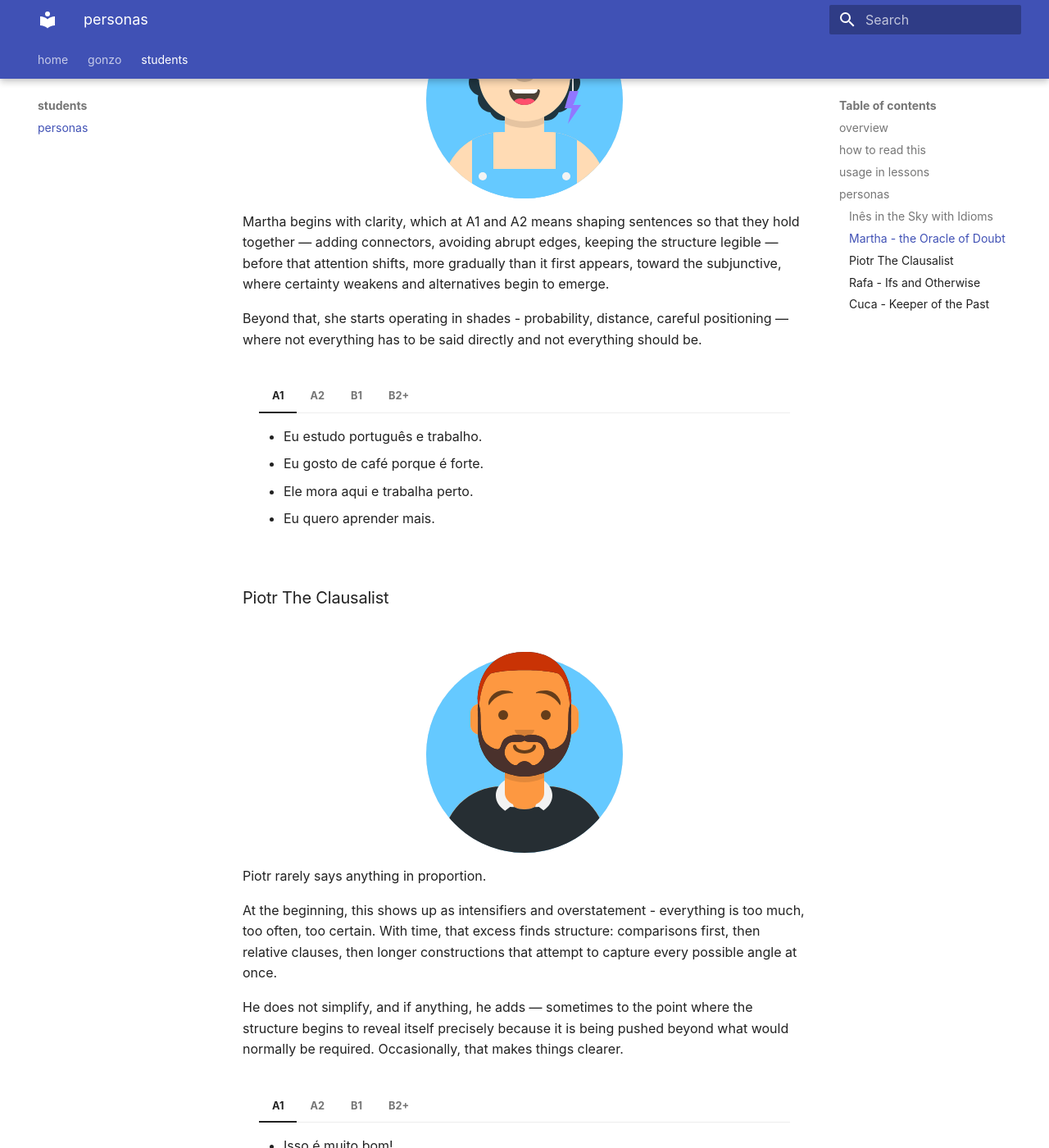
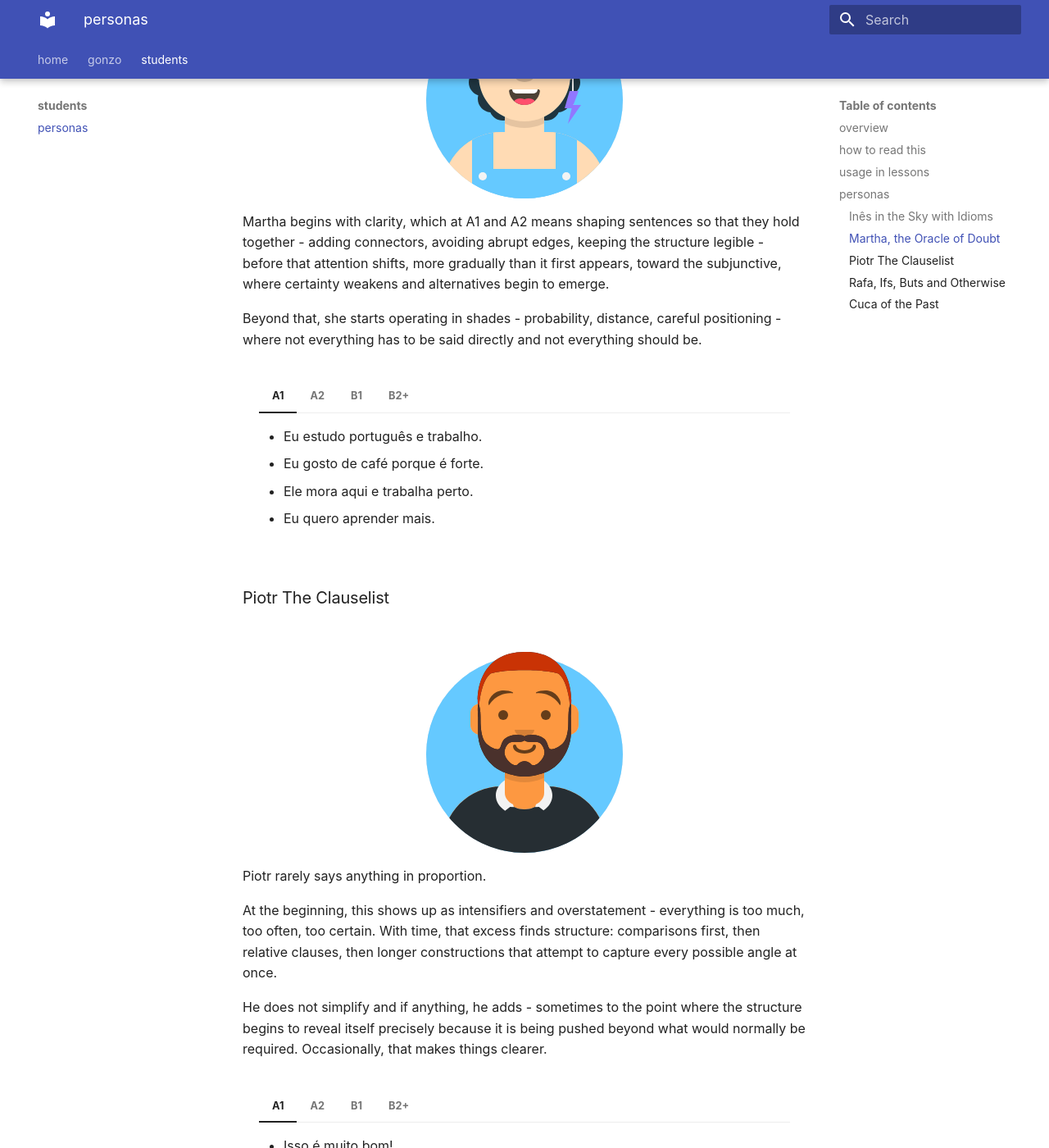
Before and after one commit to jiwanski/topicalia2-notes, an MkDocs documentation site: the page built from docs/students/personas.md, in a window 1280 px wide and 1400 px high, scrolled down 2704 px. Shown: the whole window at 82% size. Built offline with MkDocs 1.6.1 and Material for MkDocs 9.7.7, drawn with Linux system fonts in a browser that asks for light colours; some of the changed text lies outside the part shown.

Commit message:
update personas' headings

```diff
--- a/docs/students/personas.md
+++ b/docs/students/personas.md
@@ -2,11 +2,11 @@
 
 In Topicalia, voices are not there as decoration.
 
-Each lesson is observed from a few angles, and those angles are not random but carried by a small, stable group of personas whose habits persist across levels, even as what they notice begins, gradually and sometimes unevenly, to change.
+Each lesson is observed from a few angles and those angles are not random but carried by a small, stable group of personas whose habits persist across levels, even as what they notice begins, gradually and sometimes unevenly, to change.
 
 What evolves is not the character but the sensitivity.
 
-A1 does not allow for the same obsessions as B2, and so each persona shifts its attention accordingly - from surface patterns to structure, from structure to nuance, and eventually toward something harder to name but easier to recognize once it appears.
+A1 does not allow for the same obsessions as B2 and so each persona shifts its attention accordingly - from surface patterns to structure, from structure to nuance and eventually toward something harder to name but easier to recognize once it appears.
 
 ## overview
 
@@ -77,7 +77,7 @@ Two or three are usually enough to create contrast, while anything beyond that t
 
 Over time, personas begin to shape how the lesson is read, sometimes more than the lesson itself, though not always in ways that can be easily traced back.
 
-Moods may appear alongside personas, but they do not accumulate; they register a reaction, briefly and without consequence, and then disappear.
+Moods may appear alongside personas but they do not accumulate; they register a reaction, briefly and without consequence and then disappear.
 
 ## personas
 
@@ -125,15 +125,15 @@ At lower levels, this reduces to fixed phrases and safe combinations - things th
       <li>Nesse tipo de projeto, <mark class="idiom" data-canonical="é melhor sobrar do que faltar">é melhor sobrar do que faltar</mark>.</li>
     </ul>
 
-### Martha - the Oracle of Doubt
+### Martha, the Oracle of Doubt
 
 <figure markdown="span">
   ![_](../assets/avatars/martha.svg)
 </figure>
 
-Martha begins with clarity, which at A1 and A2 means shaping sentences so that they hold together — adding connectors, avoiding abrupt edges, keeping the structure legible — before that attention shifts, more gradually than it first appears, toward the subjunctive, where certainty weakens and alternatives begin to emerge.
+Martha begins with clarity, which at A1 and A2 means shaping sentences so that they hold together - adding connectors, avoiding abrupt edges, keeping the structure legible - before that attention shifts, more gradually than it first appears, toward the subjunctive, where certainty weakens and alternatives begin to emerge.
 
-Beyond that, she starts operating in shades - probability, distance, careful positioning — where not everything has to be said directly and not everything should be.
+Beyond that, she starts operating in shades - probability, distance, careful positioning - where not everything has to be said directly and not everything should be.
 
 === "A1"
 
@@ -164,7 +164,7 @@ Beyond that, she starts operating in shades - probability, distance, careful pos
     - Não diria que seja errado, mas soa estranho.
 
 
-### Piotr The Clausalist
+### Piotr The Clauselist
 
 <figure markdown="span">
   ![_](../assets/avatars/piotr.svg)
@@ -174,7 +174,7 @@ Piotr rarely says anything in proportion.
 
 At the beginning, this shows up as intensifiers and overstatement - everything is too much, too often, too certain. With time, that excess finds structure: comparisons first, then relative clauses, then longer constructions that attempt to capture every possible angle at once.
 
-He does not simplify, and if anything, he adds — sometimes to the point where the structure begins to reveal itself precisely because it is being pushed beyond what would normally be required. Occasionally, that makes things clearer.
+He does not simplify and if anything, he adds - sometimes to the point where the structure begins to reveal itself precisely because it is being pushed beyond what would normally be required. Occasionally, that makes things clearer.
 
 === "A1"
 
@@ -203,7 +203,7 @@ He does not simplify, and if anything, he adds — sometimes to the point where
     - O problema que surgiu ontem, que ninguém previu, ainda não foi resolvido.
     - A forma como ele explicou, que parecia clara no início, ficou confusa depois.
 
-### Rafa - Ifs and Otherwise
+### Rafa, Ifs, Buts and Otherwise
 
 <figure markdown="span">
   ![_](../assets/avatars/rafa.svg)
@@ -213,7 +213,7 @@ Rafa treats language as something slightly unstable.
 
 At lower levels, this comes out as jokes, informal phrasing and small deviations that stay within safe limits. Later, those deviations become more deliberate: softening statements, introducing doubt, shifting tone without fully committing.
 
-By B1 this opens into conditionals — small hypothetical detours that suggest alternatives without insisting on them, where not everything has to happen, and it is often enough that it could.
+By B1 this opens into conditionals - small hypothetical detours that suggest alternatives without insisting on them, where not everything has to happen and it is often enough that it could.
 
 === "A1"
 
@@ -243,7 +243,7 @@ By B1 this opens into conditionals — small hypothetical detours that suggest a
     - Não sei se eu concordaria totalmente, mas entendo o ponto.
     - Se isso tivesse sido dito antes, talvez mudasse tudo.
 
-### Cuca - Keeper of the Past
+### Cuca of the Past
 
 <figure markdown="span">
   ![_](../assets/avatars/cuca.svg)
@@ -251,7 +251,7 @@ By B1 this opens into conditionals — small hypothetical detours that suggest a
 
 At first, this is simple: what happened, what is finished, what can be stated without ambiguity. Then distinctions begin to appear - ongoing vs completed, background vs event, sequence vs interruption.
 
-By B1 these distinctions start to interact and a story is no longer just a list of events but a structure capable of shifting perspective, revisiting moments, or subtly reordering itself without breaking. At higher levels, time itself becomes less stable and that instability, once noticed, can be used rather than corrected.
+By B1 these distinctions start to interact and a story is no longer just a list of events but a structure capable of shifting perspective, revisiting moments or subtly reordering itself without breaking. At higher levels, time itself becomes less stable and that instability, once noticed, can be used rather than corrected.
 
 === "A1"
 
```
